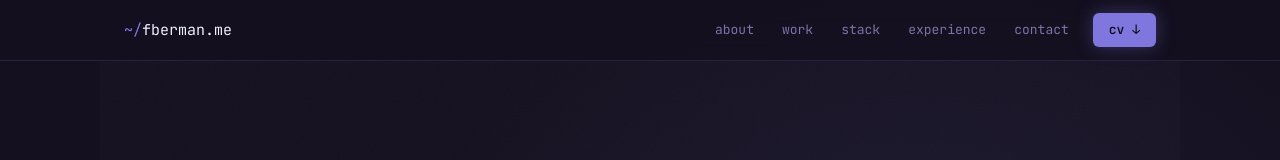
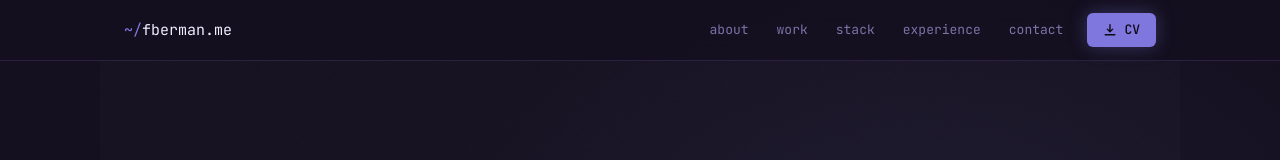
Before and after one commit to bermanf/fberman.me, a Vue app: page / in a window 1280 px wide. Shown: the top 160 px of the page. Built offline with nearby package versions, Linux system fonts and the light colour scheme.

Commit message:
add download icon

```diff
--- a/src/components/SiteNav.vue
+++ b/src/components/SiteNav.vue
@@ -16,7 +16,13 @@ const open = ref(false)
           <a href="/#experience">experience</a>
           <a href="/#contact">contact</a>
         </nav>
-        <a class="cv-btn" href="/Fedor_Berman_CV.pdf" download>cv ↓</a>
+        <a class="cv-btn" href="/Fedor_Berman_CV.pdf" download>
+          <svg viewBox="0 0 16 16" width="14" height="14" fill="none" stroke="currentColor" stroke-width="1.6" stroke-linecap="round" stroke-linejoin="round" aria-hidden="true">
+            <path d="M8 2v8m0 0l-3-3m3 3l3-3" />
+            <path d="M2.5 13.5h11" />
+          </svg>
+          CV
+        </a>
         <button
           type="button"
           class="burger"
@@ -65,6 +71,9 @@ const open = ref(false)
 }
 
 .cv-btn {
+  display: inline-flex;
+  align-items: center;
+  gap: 7px;
   font-family: var(--font-mono);
   font-size: 13px;
   font-weight: 500;
```
